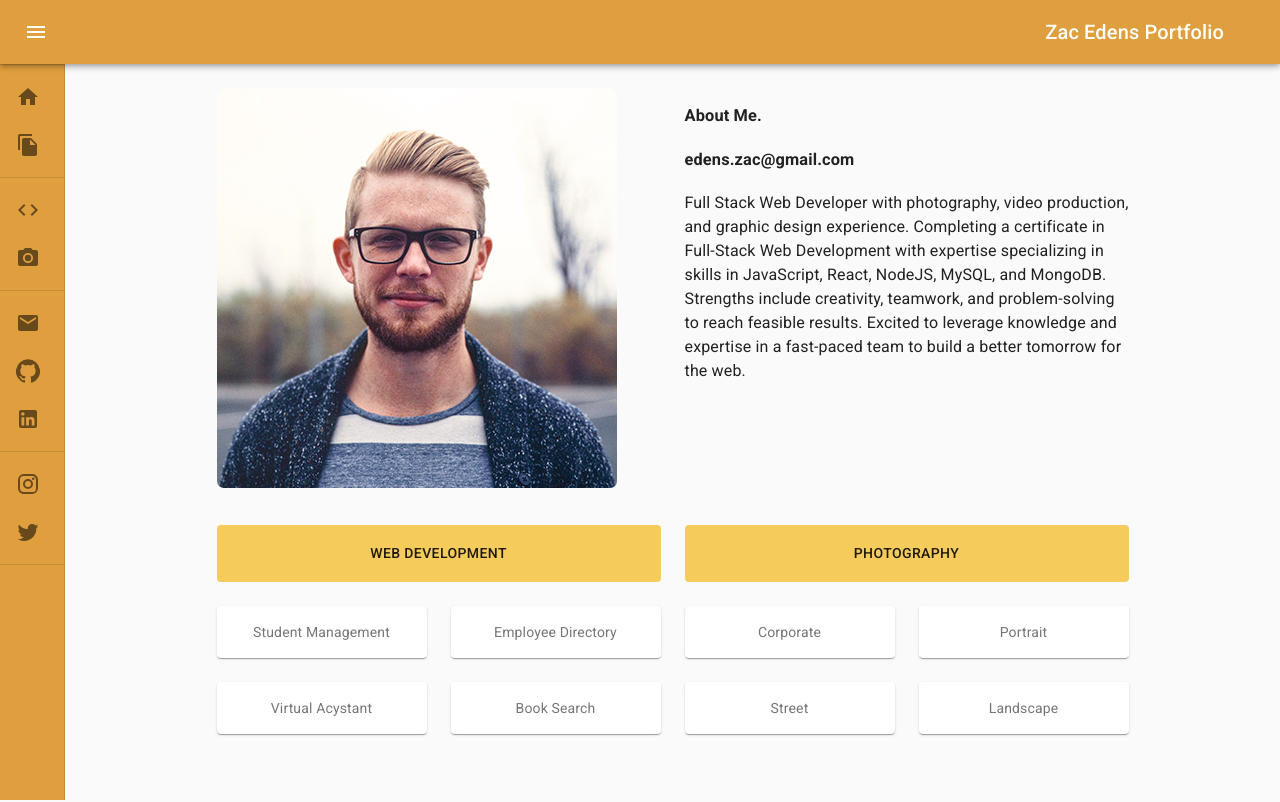
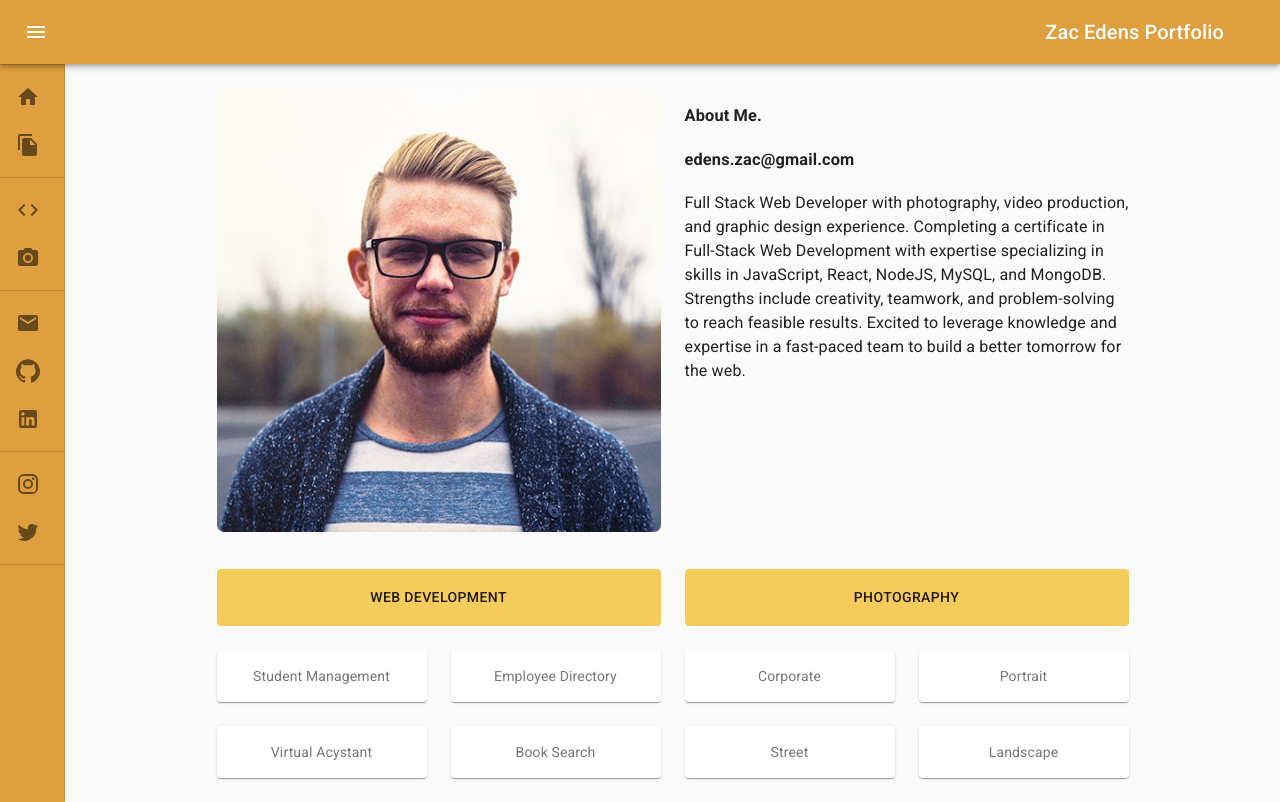
Before and after one commit to themancalledzac/edens-portfolio, a React (Create React App) app: page / in a window 1280 px wide. Built offline with nearby package versions, Linux system fonts and the light colour scheme.

Commit message:
updated image to fix area, updated headerCard to fit same space as webDev and photo cards below it

```diff
--- a/src/components/HeaderCard.js
+++ b/src/components/HeaderCard.js
@@ -6,7 +6,7 @@ import { useSelector } from "react-redux";
 
 const useStyles = makeStyles((theme) => ({
   portrait: {
-    maxWidth: "95%",
+    maxWidth: "100%",
     borderRadius: "7px",
     marginBottom: "20px",
   },
@@ -24,8 +24,6 @@ const HeaderCard = (props) => {
   //   console.log(headerImage.src);
   //   console.log(headerImage.title);
   return (
-    <Grid item xs={12}>
-      <div className={classes.root}>
     <Grid container spacing={3}>
       <Grid item xs={12} sm={6}>
         <img className={classes.portrait} src={portrait} alt='portrait' />
@@ -36,8 +34,6 @@ const HeaderCard = (props) => {
         <Typography paragraph> {headerParagraph}</Typography>
       </Grid>
     </Grid>
-      </div>
-    </Grid>
   );
 };
 
--- a/src/page/AboutHeader.js
+++ b/src/page/Home.js
@@ -23,7 +23,7 @@ const useStyles = makeStyles((theme) => ({
   },
 }));
 
-const AboutHeader = () => {
+const Home = () => {
   const classes = useStyles();
   const changeWebState = useSelector((state) => state.changeWebState);
   const changePhotoState = useSelector((state) => state.changePhotoState);
@@ -42,4 +42,4 @@ const AboutHeader = () => {
   );
 };
 
-export default AboutHeader;
+export default Home;
--- a/src/page/NavBar.js
+++ b/src/page/NavBar.js
@@ -26,9 +26,8 @@ import InstagramIcon from "@material-ui/icons/Instagram";
 import TwitterIcon from "@material-ui/icons/Twitter";
 import FileCopyIcon from "@material-ui/icons/FileCopy";
 import { Route, Switch } from "react-router-dom";
-import AboutHeader from "./AboutHeader";
-import Photography from "./Photography";
-import Coding from "./Coding";
+import Home from "./Home";
+
 import colors from "../components/colors";
 import { useDispatch, useSelector } from "react-redux";
 import resume from "../assets/Edens_Resume.pdf";
@@ -319,9 +318,7 @@ export default function NavBar() {
         <div className={classes.toolbar} />
 
         <Switch>
-          <Route exact path='/' component={AboutHeader} />
-          <Route exact path='/photography' component={Photography} />
-          <Route exact path='/coding' component={Coding} />
+          <Route exact path='/' component={Home} />
         </Switch>
       </main>
     </div>
```
Also changed, not shown: src/assets/personal_portrait_color.jpg, src/assets/personal_portrait_colorOld.jpg (added). Lines whose indentation alone changed are shown as unchanged.
